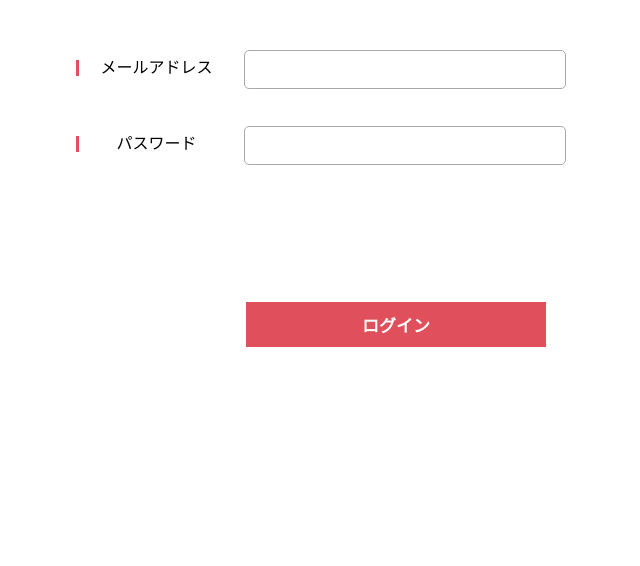
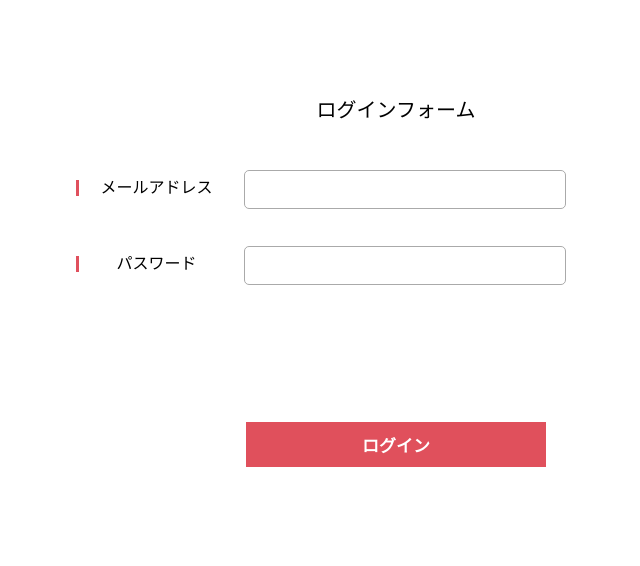
Before and after one commit to TSUNODA-web/woekout.memo, a PHP site: page /login.php in a window 1280 px wide. Shown: the part 64-630 px from the top of the page, without its empty margins (244-884 px from the left). Run offline with PHP 8.4, Linux system fonts and the light colour scheme.

Commit message:
自動デプロイ確認

```diff
--- a/login.php
+++ b/login.php
@@ -67,6 +67,7 @@ if ($_SERVER['REQUEST_METHOD'] === 'POST') {
   <main>
     <section id="content1">
       <div class="wrapper">
+        <p class="form-title">ログインフォーム</p>
         <form action="" method="post">
           <div class="form-list">
             <label>メールアドレス</label>
```
